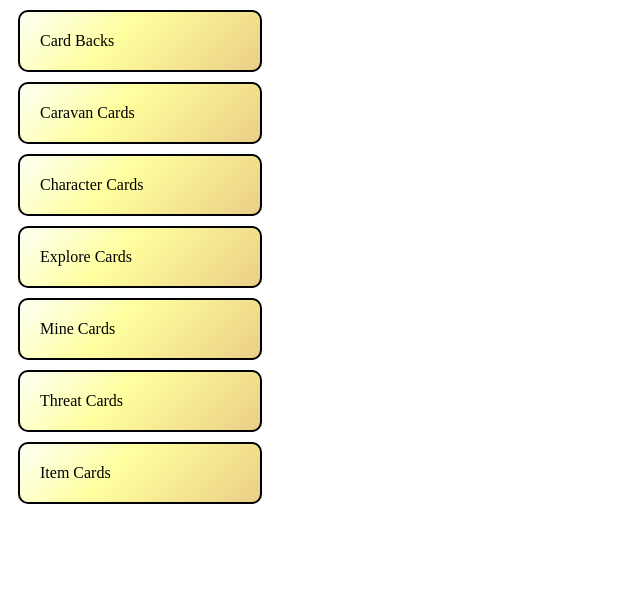
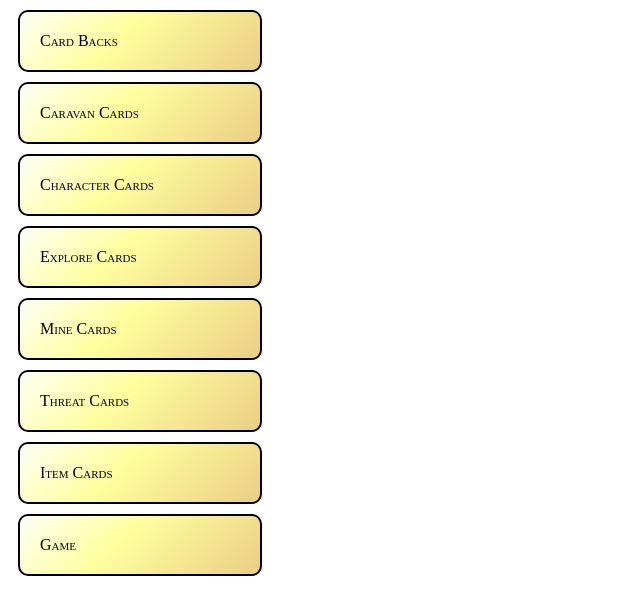
Before and after one commit to dyana-conrad/jc, a website: page index.html in a window 1280 px wide. Shown: the whole page, without its empty margins (0-640 px from the left). Drawn offline with Linux system fonts and the light colour scheme.

Commit message:
Add link to game.

```diff
--- a/index.html
+++ b/index.html
@@ -17,6 +17,7 @@
         color: black;
         margin: 10px;
         transition: transform 0.3s;
+        font-variant: small-caps;
       }
       a:link {
         text-decoration: none;
@@ -39,5 +40,6 @@
     <a href="components/strike-the-earth/demo/mine-cards.html">Mine Cards</a>
     <a href="components/strike-the-earth/demo/threat-cards.html">Threat Cards</a>
     <a href="components/strike-the-earth/demo/item-cards.html">Item Cards</a>
+    <a href="components/strike-the-earth/game/index.html">Game</a>
   </body>
 </html>
```
